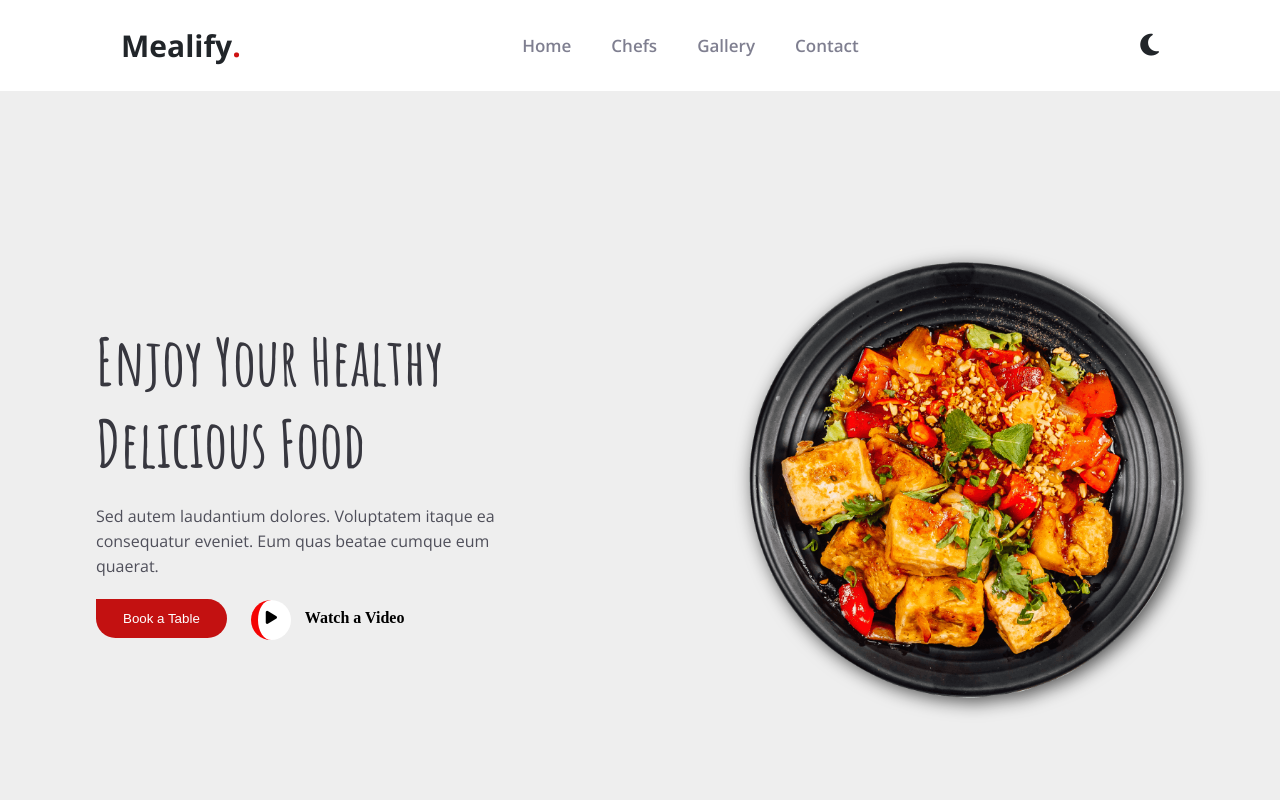
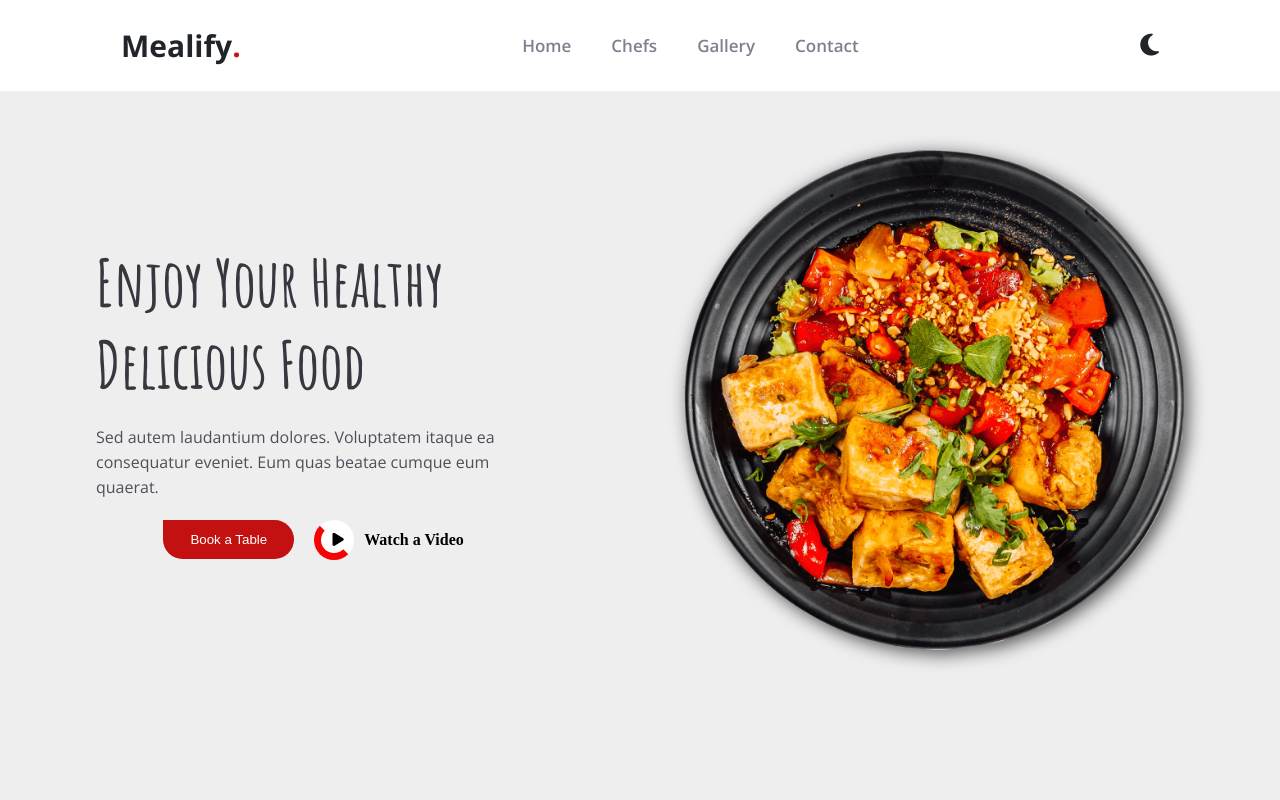
Before and after one commit to shahd-399/Mealife, a plain HTML site: page index.html in a window 1280 px wide. Shown: the top 800 px of the page. Drawn offline with nearby package versions, Linux system fonts and the light colour scheme.

Commit message:
new edit

```diff
--- a/index.html
+++ b/index.html
@@ -48,11 +48,13 @@
                 <h2>Delicious Food</h2>
                 <p>Sed autem laudantium dolores. Voluptatem itaque ea consequatur eveniet. Eum quas beatae cumque eum
                     quaerat.</p>
-                <button type="submit">Book a Table</button>
-                <a href="https://www.youtube.com/" target="_blank">
-                    <i class="fa-solid fa-play"></i>
-                    <span>Watch a Video</span>
-                </a>
+                <div class="btns">
+                    <button type="submit">Book a Table</button>
+                    <a href="https://www.youtube.com/" target="_blank">
+                        <i class="fa-solid fa-play"></i>
+                        <span>Watch a Video</span>
+                    </a>
+                </div>
             </div>
         </div>
     </div>
--- a/main.css
+++ b/main.css
@@ -80,7 +80,6 @@
 /*home*/
 .home{
     background-color: rgb(238, 238, 238);
-    height: 150vh;
 }
 
 .home .container{
@@ -91,7 +90,7 @@
     text-align: center;
     justify-content: center;
     row-gap: 40px;
-    height: 150vh;
+    padding: 90px 0px;
 }
 
 .home .dish{
@@ -110,14 +109,13 @@
     flex-basis: 100%;
 }
 .home .dish img{
-    width: 100%;
+    width: 300px;
     filter: drop-shadow(4px 4px 9px #000a);
 }
 
 .home .home-cap h2{
     font-family: "Amatic SC", sans-serif;
     font-size: 65px;
-    width: 400;
     margin: auto;
     color: rgb(55, 55, 63);
 }
@@ -141,19 +139,29 @@
     background-color: rgb(244, 4, 4);
 }
 
-.home-cap i{
+.home-cap .btns{
+    display: flex;
+    justify-content: center;
+    align-items: center;
+}
+.home-cap a i{
     background-color: white;
-    border-left: 7px solid  rgb(244, 4, 4);
+    border: 7px solid;
+    border-color: transparent transparent rgb(244, 4, 4) rgb(244, 4, 4);
     border-radius: 50% ;
     font-size: 15px;
     width: 40px;
     height: 40px;
-    padding-top: 10px;
+    display: flex;
+    justify-content: center;
+    align-items: center;
 }
 .home-cap a{
     text-decoration: none;
     color: black;
     transition: color 1s;
+    display: flex;
+    align-items: center;
 }
 
 .home-cap a:hover{
@@ -199,7 +207,6 @@
 
 .chef-card{
     width: 100%;
-    position: relative;
     box-shadow: 3px 3px 15px 0px rgba(0, 0, 0, 0.1);
     border-radius: 10px;
     overflow: hidden;
@@ -208,14 +215,16 @@
 .chef-card img{
     width: 100%;
 }
+.chefs .chef-info{
+    position: relative;
+}
 svg{
     position: absolute;
     z-index: 5;
     width: 100%;
-    bottom: 100;
     right: 0;
     left: 0;
-    transform: translate(0px ,-10px);
+    bottom: 100%;
 }
 .chef-card .chef-info h3{
     color: rgb(33, 37, 41);
@@ -241,7 +250,7 @@ svg{
     transition: color 0.7s;
 }
 .chef-card .icon li{
-   list-style-type: none;
+    list-style-type: none;
 }
 .chef-card .icon i{
     padding: 15px 10px 15px 10px;
@@ -474,6 +483,7 @@ input:focus{
     align-items: center;
     padding: 20px 0px;
     row-gap: 20px;
+    column-gap: 20px;
 }
 .mealify,.subscribe,.touch{
     width: 100%;
@@ -562,14 +572,12 @@ input:focus{
 
 }
 .inp-btn button{
-    width: 20%;
     background-color: rgb(195, 17, 17);
-    padding: 11px 0px;
+    padding: 11px 10px;
     border-color: transparent;
     color: white;
     margin-right: 20px;
     transition: background-color 1s;
-
     display: flex;
     align-items: center;
     justify-content: center;
--- a/media.css
+++ b/media.css
@@ -10,9 +10,8 @@
     .container{
         width: 85%;
     }
-    .home{
-        height: 170vh;
-        padding-top: 80px;
+    .home .dish img{
+        width: 500px;
     }
     .chef-card{
         width: 50%;
@@ -24,9 +23,6 @@
         box-shadow: 3px 3px 15px 0px rgba(0, 0, 0, 0.1);
         border-radius: 10px;
         overflow: hidden;
-    }
-    svg{
-        transform: translate(0px ,-30px);
     }
     .gall-picture{
         columns: 2;
@@ -62,9 +58,6 @@
     .contact-us .Email,.contact-us .call{
         padding: 40px 20px;
     }
-    .footer{
-        column-gap: 5px;
-    }
     .ord1{
         order: 1;
     }
@@ -75,16 +68,16 @@
         order: 3;
     }
     .ord1,.ord2{
-        width: 50%;
+        width: 46%;
+    }
+    .ord3{
+        margin-top: 30px;
     }
 
 }
 /* lg */
-@media  (min-width: 992px)
+@media  (min-width: 1076px)
 {
-    .home{
-        height: 100vh;
-    }
     .home .container{
         height: 100vh;
         justify-content: space-between;
@@ -118,9 +111,6 @@
         box-shadow: 3px 3px 15px 0px rgba(0, 0, 0, 0.1);
         border-radius: 10px;
         overflow: hidden;
-    }
-    svg{
-        transform: translate(0px ,-15px);
     }
     .gall-picture{
         columns: 3;
```
